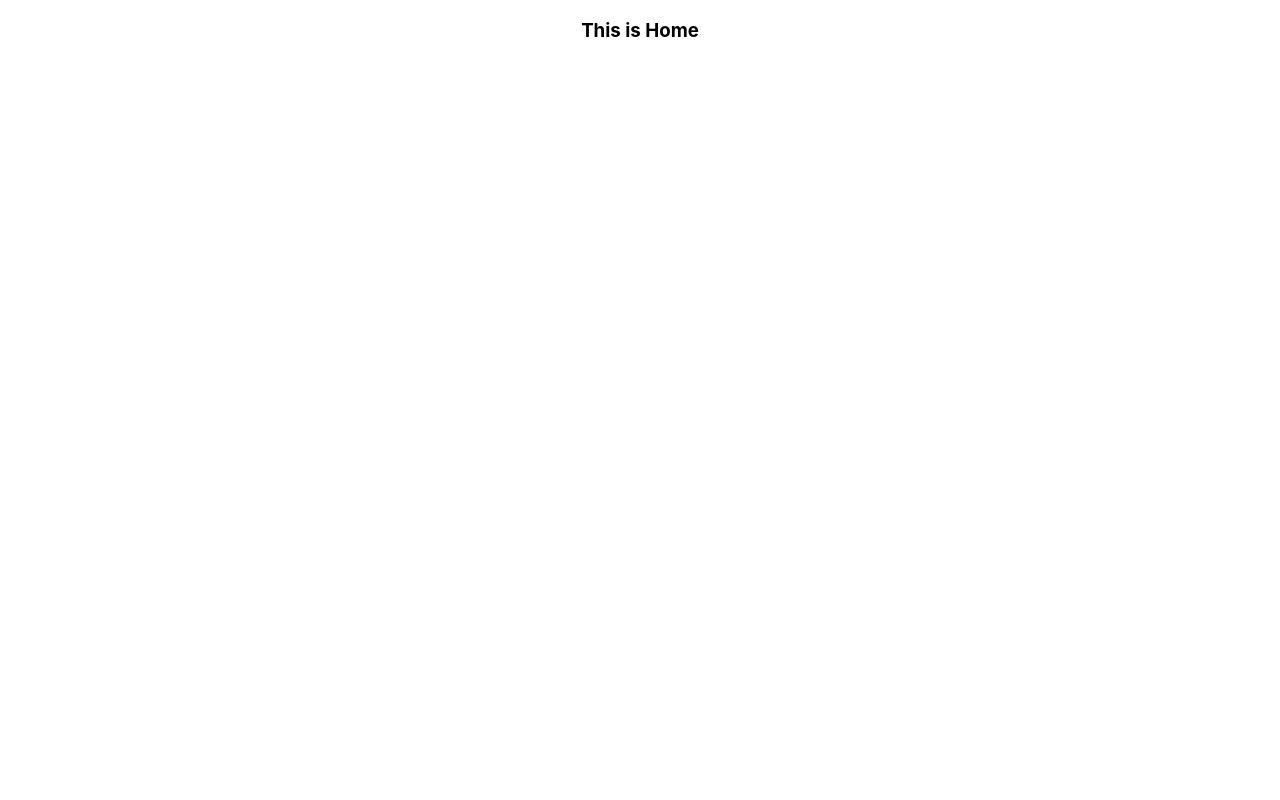
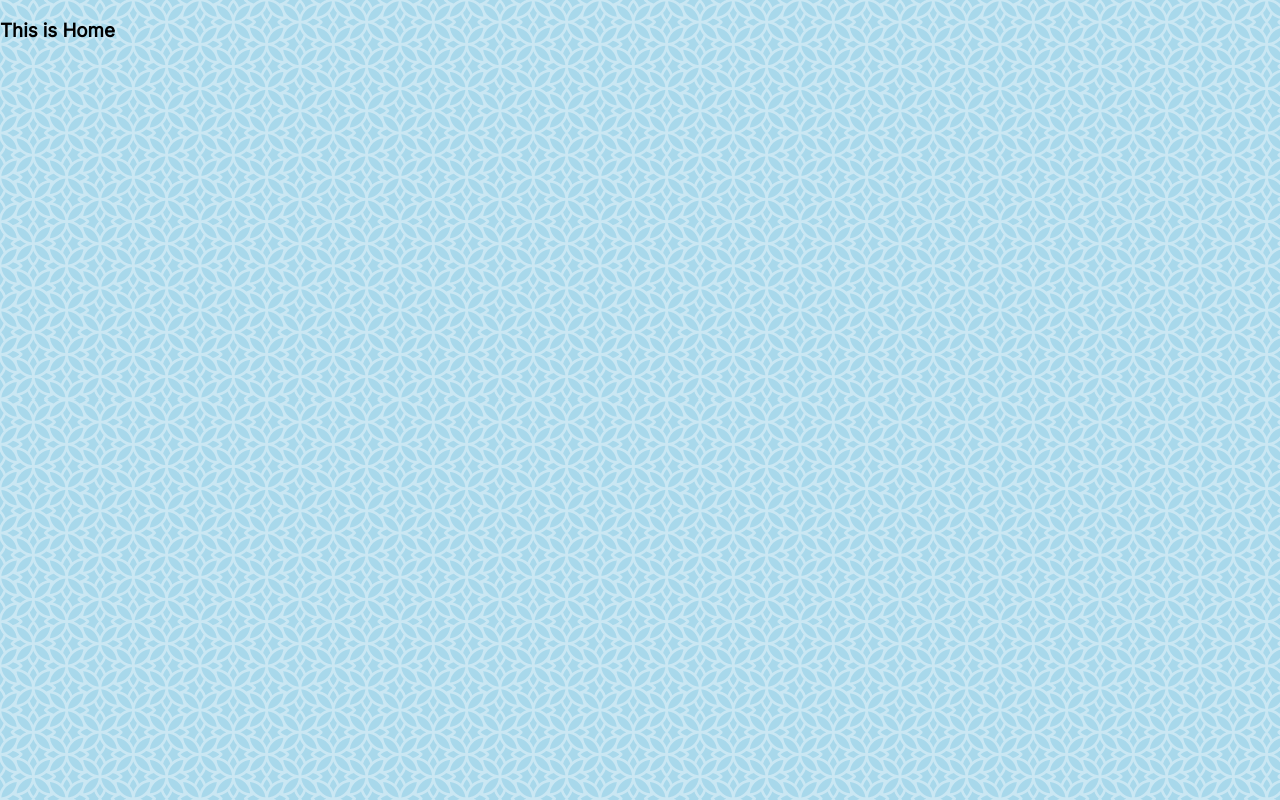
Before and after one commit to Psyche47/Shutter-Camera-Shop-Client, a React (Create React App) app: page / in a window 1280 px wide. Built offline with nearby package versions, Linux system fonts and the light colour scheme.

Commit message:
Font changed

```diff
--- a/src/App.css
+++ /dev/null
@@ -1,38 +0,0 @@
-.App {
-  text-align: center;
-}
-
-.App-logo {
-  height: 40vmin;
-  pointer-events: none;
-}
-
-@media (prefers-reduced-motion: no-preference) {
-  .App-logo {
-    animation: App-logo-spin infinite 20s linear;
-  }
-}
-
-.App-header {
-  background-color: #282c34;
-  min-height: 100vh;
-  display: flex;
-  flex-direction: column;
-  align-items: center;
-  justify-content: center;
-  font-size: calc(10px + 2vmin);
-  color: white;
-}
-
-.App-link {
-  color: #61dafb;
-}
-
-@keyframes App-logo-spin {
-  from {
-    transform: rotate(0deg);
-  }
-  to {
-    transform: rotate(360deg);
-  }
-}
--- a/src/App.js
+++ b/src/App.js
@@ -1,5 +1,6 @@
 import { BrowserRouter as Router, Switch, Route } from "react-router-dom";
-import "./App.css";
+import "../src/Assets/CSS/custom.css";
+
 import Home from "./Pages/Home/Home";
 
 function App() {
--- /dev/null
+++ b/src/Assets/CSS/custom.css
@@ -0,0 +1,6 @@
+@import url("https://fonts.googleapis.com/css2?family=Inter&display=swap");
+
+body {
+  font-family: "Inter", sans-serif;
+  background: url(/src/Assets/Images/bush.png);
+}
```
Also changed, not shown: src/Assets/Images/bush.png (added).
